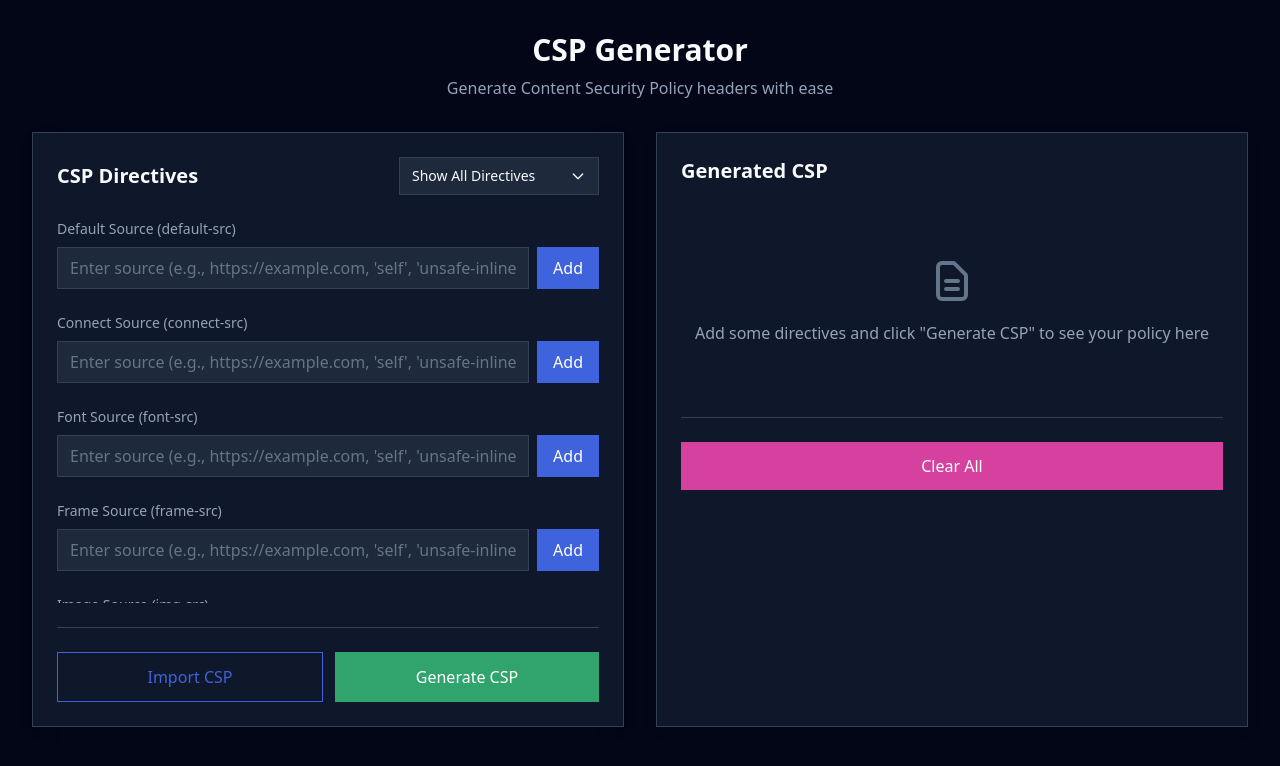
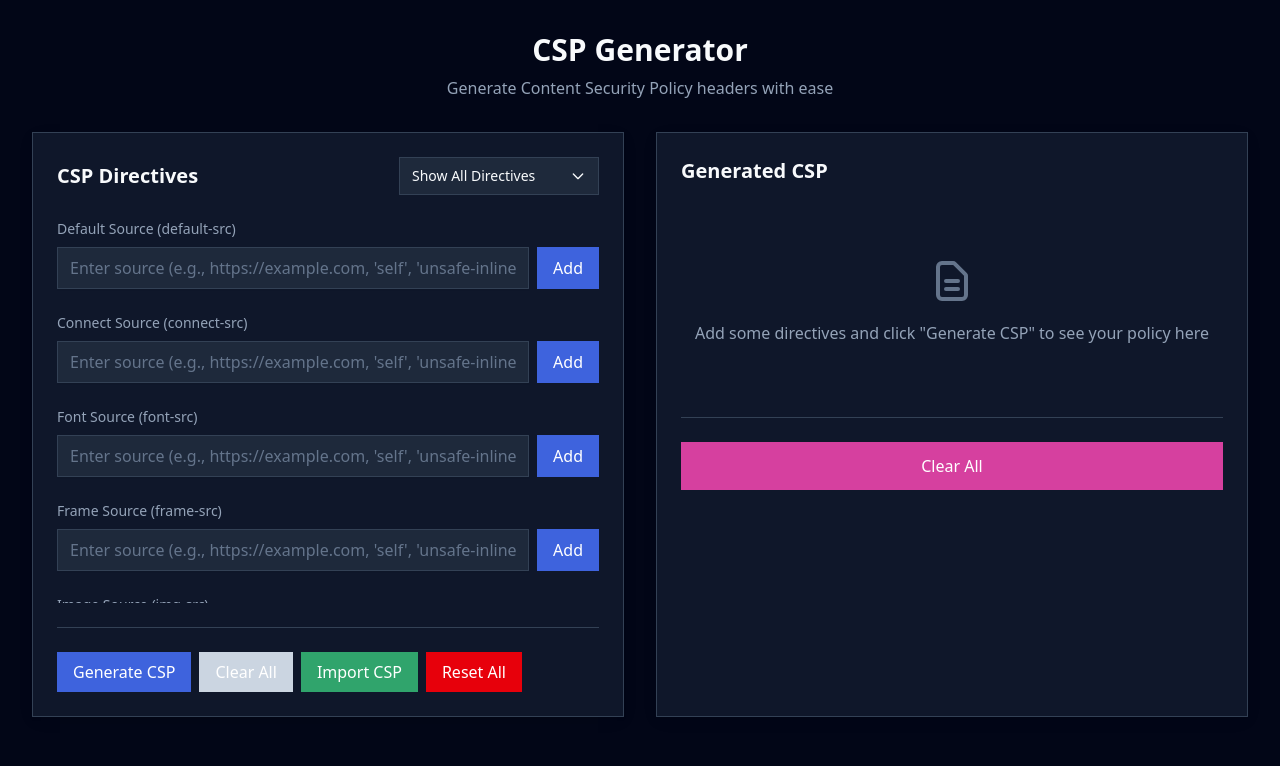
Before and after one commit to nategarrow/csp-gen-ai, a SvelteKit app: page / in a window 1280 px wide. Shown: the top 766 px of the page. Built offline with nearby package versions, Linux system fonts and the light colour scheme.

Commit message:
chore: tweaks

```diff
--- a/src/routes/+page.svelte
+++ b/src/routes/+page.svelte
@@ -29,8 +29,8 @@
 	let newDirectiveLabel = $state('');
 	let newDirectiveName = $state('');
 
-	// Directive configurations
-	let directiveConfigs = $state([
+	// Default directive configurations (immutable reference)
+	const defaultDirectiveConfigs = [
 		{ key: 'default-src', label: 'Default Source' },
 		{ key: 'connect-src', label: 'Connect Source' },
 		{ key: 'font-src', label: 'Font Source' },
@@ -44,7 +44,10 @@
 		{ key: 'style-src', label: 'Style Source' },
 		{ key: 'style-src-elem', label: 'Style Source Element' },
 		{ key: 'frame-ancestors', label: 'Frame Ancestors' }
-	]);
+	];
+
+	// Directive configurations (mutable state)
+	let directiveConfigs = $state([...defaultDirectiveConfigs]);
 
 	// LocalStorage functions
 	const STORAGE_KEY = 'csp-generator-data';
@@ -203,6 +206,59 @@
 			showAddDirective = false;
 		}
 	}
+
+	function removeCustomDirective(directiveKey: string) {
+		// Check if it's a default directive (cannot be removed)
+		if (defaultDirectiveConfigs.some((config) => config.key === directiveKey)) {
+			alert('Cannot remove default directives!');
+			return;
+		}
+
+		// Remove from directiveConfigs
+		directiveConfigs = directiveConfigs.filter((config) => config.key !== directiveKey);
+
+		// Remove from directives state
+		delete directives[directiveKey as keyof typeof directives];
+
+		// If this was the selected directive, reset selection
+		if (selectedDirective === directiveKey) {
+			selectedDirective = '';
+		}
+
+		// Save to localStorage
+		saveToLocalStorage();
+	}
+
+	function resetToDefaults() {
+		if (confirm('This will remove all custom directives and clear all values. Are you sure?')) {
+			// Reset to default directives only
+			directiveConfigs = [...defaultDirectiveConfigs];
+
+			// Reset directives state to defaults with empty arrays
+			directives = {
+				'default-src': [],
+				'connect-src': [],
+				'font-src': [],
+				'frame-src': [],
+				'img-src': [],
+				'media-src': [],
+				'object-src': [],
+				'script-src': [],
+				'script-src-elem': [],
+				'script-src-attr': [],
+				'style-src': [],
+				'style-src-elem': [],
+				'frame-ancestors': []
+			};
+
+			// Reset other state
+			selectedDirective = '';
+			generatedCSP = '';
+
+			// Save to localStorage
+			saveToLocalStorage();
+		}
+	}
 </script>
 
 <svelte:head>
@@ -268,10 +324,11 @@
 					</Select.Root>
 				</div>
 
-				{#if selectedDirective && selectedDirective !== ''}
+				{#if selectedDirective}
 					<!-- Single Directive View -->
 					{@const config = directiveConfigs.find((c) => c.key === selectedDirective)}
 					{#if config}
+						<div class="relative">
 							<DirectiveInput
 								label={config.label}
 								directive={config.key}
@@ -279,11 +336,23 @@
 								onAdd={(source) => addSource(config.key, source)}
 								onRemove={(index) => removeSource(config.key, index)}
 							/>
+							{#if !defaultDirectiveConfigs.some((defaultConfig) => defaultConfig.key === config.key)}
+								<button
+									type="button"
+									class="absolute top-0 right-0 flex h-6 w-6 items-center justify-center rounded-full bg-red-500 text-xs font-bold text-white transition-colors hover:bg-red-600"
+									title="Remove custom directive"
+									onclick={() => removeCustomDirective(config.key)}
+								>
+									×
+								</button>
+							{/if}
+						</div>
 					{/if}
 				{:else}
 					<!-- All Directives View -->
 					<div class="max-h-96 space-y-4 overflow-y-auto">
-						{#each directiveConfigs as config}
+						{#each directiveConfigs as config (config.key)}
+							<div class="relative">
 								<DirectiveInput
 									label={config.label}
 									directive={config.key}
@@ -291,6 +360,17 @@
 									onAdd={(source) => addSource(config.key, source)}
 									onRemove={(index) => removeSource(config.key, index)}
 								/>
+								{#if !defaultDirectiveConfigs.some((defaultConfig) => defaultConfig.key === config.key)}
+									<button
+										type="button"
+										class="absolute top-0 right-2 flex h-6 w-6 items-center justify-center text-lg font-bold text-red-200 transition-colors hover:text-red-600"
+										title="Remove custom directive"
+										onclick={() => removeCustomDirective(config.key)}
+									>
+										×
+									</button>
+								{/if}
+							</div>
 						{/each}
 
 						<!-- Add Custom Directive Section -->
@@ -370,13 +450,38 @@
 				{/if}
 
 				<div class="mt-6 border-t border-neutral-border pt-6">
-					<div class="flex gap-3">
-						<Dialog.Root bind:open={importDialogOpen}>
-							<Dialog.Trigger
-								class="flex-1 rounded-md border border-brand-primary bg-transparent px-6 py-3 font-medium text-brand-primary transition-colors hover:bg-brand-primary hover:text-neutral-950 focus:ring-2 focus:ring-brand-primary focus:ring-offset-2 focus:outline-none"
+					<div class="flex flex-wrap gap-2">
+						<button
+							class="rounded-lg bg-brand-600 px-4 py-2 text-white transition-colors hover:bg-brand-700"
+							onclick={generateCSP}
+						>
+							Generate CSP
+						</button>
+						<button
+							class="rounded-lg bg-neutral-600 px-4 py-2 text-white transition-colors hover:bg-neutral-700"
+							onclick={clearAll}
+						>
+							Clear All
+						</button>
+						<button
+							class="rounded-lg bg-success-600 px-4 py-2 text-white transition-colors hover:bg-success-700"
+							onclick={() => (importDialogOpen = true)}
 						>
 							Import CSP
-							</Dialog.Trigger>
+						</button>
+						<button
+							class="rounded-lg bg-red-600 px-4 py-2 text-white transition-colors hover:bg-red-700"
+							onclick={resetToDefaults}
+							title="Remove all custom directives and clear all values"
+						>
+							Reset All
+						</button>
+					</div>
+				</div>
+			</div>
+
+			<!-- Import CSP Dialog -->
+			<Dialog.Root bind:open={importDialogOpen}>
 				<Dialog.Portal>
 					<Dialog.Overlay class="fixed inset-0 z-40 bg-black/50" />
 					<Dialog.Content
@@ -411,16 +516,6 @@
 					</Dialog.Content>
 				</Dialog.Portal>
 			</Dialog.Root>
-
-						<button
-							onclick={generateCSP}
-							class="flex-1 rounded-md bg-success-600 px-6 py-3 font-medium text-neutral-950 transition-colors hover:bg-success-700 focus:ring-2 focus:ring-success-500 focus:ring-offset-2 focus:outline-none"
-						>
-							Generate CSP
-						</button>
-					</div>
-				</div>
-			</div>
 
 			<!-- Right Column: Generated CSP -->
 			<div class="rounded-lg border border-neutral-border bg-neutral-50 p-6 shadow-md">
```
Lines whose indentation alone changed are shown as unchanged.
